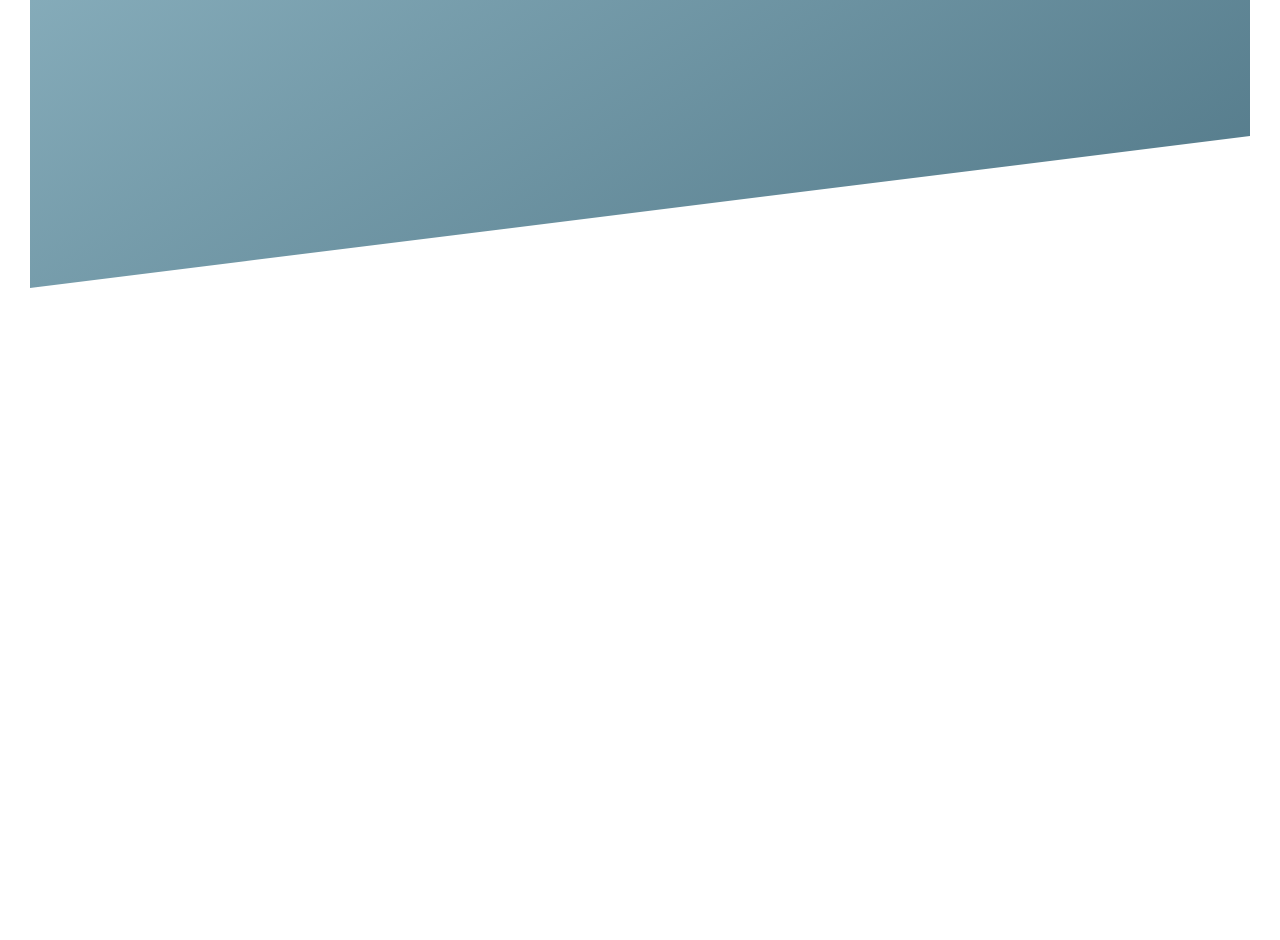
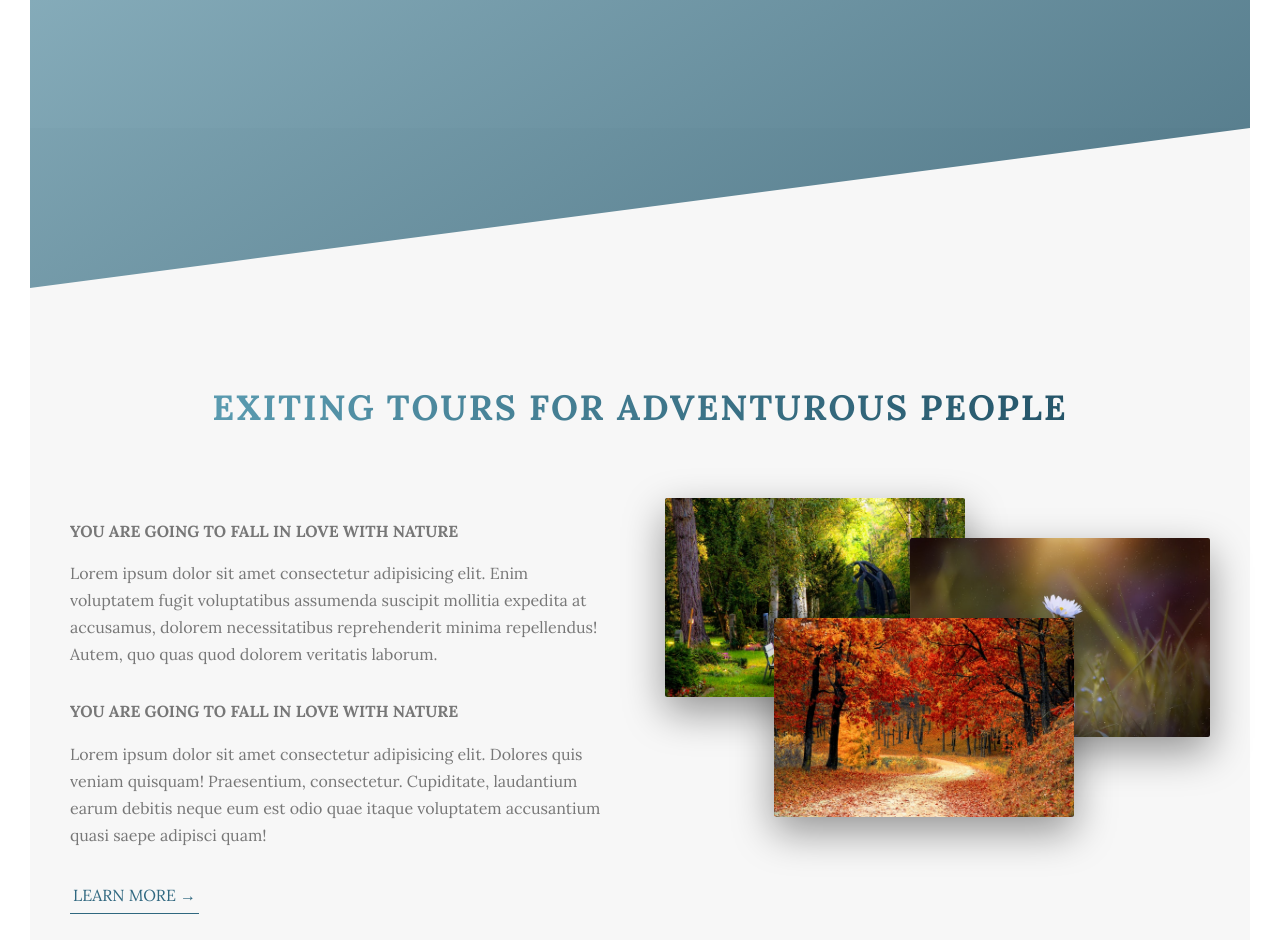
Before and after one commit to kstulgys/outdoors, a website built with Parcel: page index.html in a window 1280 px wide. Shown: the part 502-1442 px from the top of the page. Before the commit the page ends 820 px from the top, so only its background shows below. Built offline with nearby package versions, Linux system fonts and the light colour scheme; files whose address does not match are found by name.

Commit message:
add about section

```diff
--- a/index.html
+++ b/index.html
@@ -4,7 +4,7 @@
     <title>scss-project-1</title>
     <meta charset="UTF-8" />
     <link
-      href="https://fonts.googleapis.com/css?family=Itim"
+      href="https://fonts.googleapis.com/css?family=Lora:400,700|Montserrat:300"
       rel="stylesheet"
     />
   </head>
@@ -23,6 +23,58 @@
           <a href="#" class="btn btn--white btn--animated">Hello</a>
         </div>
       </header>
+      <main>
+        <section class="section-about">
+          <div class="ct mb-lg">
+            <h2 class="heading-secondary">
+              Exiting tours for adventurous people
+            </h2>
+          </div>
+          <div class="row">
+            <div class="col-1-of-2">
+              <h3 class="heading-tertiary mb-sm">
+                You are going to fall in love with nature
+              </h3>
+              <p class="paragraph">
+                Lorem ipsum dolor sit amet consectetur adipisicing elit. Enim
+                voluptatem fugit voluptatibus assumenda suscipit mollitia
+                expedita at accusamus, dolorem necessitatibus reprehenderit
+                minima repellendus! Autem, quo quas quod dolorem veritatis
+                laborum.
+              </p>
+              <h3 class="heading-tertiary mb-sm">
+                You are going to fall in love with nature
+              </h3>
+              <p class="paragraph">
+                Lorem ipsum dolor sit amet consectetur adipisicing elit. Dolores
+                quis veniam quisquam! Praesentium, consectetur. Cupiditate,
+                laudantium earum debitis neque eum est odio quae itaque
+                voluptatem accusantium quasi saepe adipisci quam!
+              </p>
+              <a href="#" class="btn-text">Learn More &rarr;</a>
+            </div>
+            <div class="col-1-of-2">
+              <div class="composition">
+                <img
+                  src="assets/img/nat-1.jpg"
+                  alt="photo-1"
+                  class="composition__photo composition__photo--p1"
+                />
+                <img
+                  src="assets/img/nat-2.jpg"
+                  alt="photo-2"
+                  class="composition__photo composition__photo--p2"
+                />
+                <img
+                  src="assets/img/nat-3.jpg"
+                  alt="photo-3"
+                  class="composition__photo composition__photo--p3"
+                />
+              </div>
+            </div>
+          </div>
+        </section>
+      </main>
     </div>
     <script src="src/index.js"></script>
   </body>
--- a/sass/abstracts/_variables.scss
+++ b/sass/abstracts/_variables.scss
@@ -1,7 +1,17 @@
-$color-primary:#306880;
-$color-primary-light:#5A9BB0;
-$color-primary-dark:#255569;
+$color-primary: #306880;
+$color-primary-light: #5a9bb0;
+$color-primary-dark: #255569;
 
-$color-grey-dark:#777;
-$color-white:#fff;
-$color-black:#000;
+$color-grey-light-1: #f7f7f7;
+
+$color-grey-dark: #777;
+$color-white: #fff;
+$color-black: #000;
+
+// FONT SIZES
+$default-font-size: 1.6rem;
+
+// GRID
+$grid-width: 114rem;
+$gutter-vertical: 8rem;
+$gutter-horizontal: 2rem;
--- a/sass/base/_base.scss
+++ b/sass/base/_base.scss
@@ -1,23 +1,21 @@
-
 *,
 *::after,
 *::before {
-  padding:0;
-  margin:0;
+  padding: 0;
+  margin: 0;
   box-sizing: inherit;
 }
 
 html {
   //defines what 1rem is
-  font-size: 62.5%
+  font-size: 62.5%;
 }
 
-@media only screen and (max-width: 40rem) {
-  html {
-    font-size: 50%;
-  }
-}
-
+// @media only screen and (max-width: 40rem) {
+//   html {
+//     font-size: 50%;
+//   }
+// }
 
 body {
   box-sizing: border-box;
--- a/sass/base/_typography.scss
+++ b/sass/base/_typography.scss
@@ -1,7 +1,5 @@
-
-
 body {
-  font-family: 'Itim', cursive;
+  font-family: 'Lora', serif;
   line-height: 1.7;
   font-weight: 400;
   color: $color-grey-dark;
@@ -21,7 +19,7 @@ body {
     letter-spacing: 3.5rem;
     animation: moveInLeft 1s ease-out 2s;
     animation-fill-mode: backwards;
-  };
+  }
 
   &--sub {
     display: block;
@@ -30,5 +28,38 @@ body {
     letter-spacing: 1.75rem;
     animation: moveInRight 1s ease-out 2s;
     animation-fill-mode: backwards;
-  };
+  }
 }
+
+.heading-secondary {
+  font-size: 3.5rem;
+  text-transform: uppercase;
+  font-weight: 700;
+  background-image: linear-gradient(
+    to right,
+    $color-primary-light,
+    $color-primary-dark
+  );
+  display: inline-block;
+  -webkit-background-clip: text;
+  color: transparent;
+  transition: all 0.2s;
+  letter-spacing: 0.2rem;
+  &:hover {
+    transform: skewY(2deg) skewX(15deg) scale(1.1);
+    text-shadow: 0.5rem 0.25rem rgba($color-black, 0.2);
+  }
+}
+
+.heading-tertiary {
+  font-size: 1.6rem;
+  font-weight: 700;
+  text-transform: uppercase;
+}
+
+.paragraph {
+  font-size: 1.6rem;
+  &:not(:last-child) {
+    margin-bottom: 3rem;
+  }
+}
--- a/sass/base/_utilities.scss
+++ b/sass/base/_utilities.scss
@@ -0,0 +1,15 @@
+.ct {
+  text-align: center;
+}
+
+.mb-lg {
+  margin-bottom: 8rem;
+}
+
+.mb-md {
+  margin-bottom: 4rem;
+}
+
+.mb-sm {
+  margin-bottom: 1.5rem;
+}
--- a/sass/components/_button.scss
+++ b/sass/components/_button.scss
@@ -1,32 +1,31 @@
-
 .btn {
   &:link,
   &:visited {
     text-decoration: none;
     padding: 1.5rem 4rem;
     text-transform: uppercase;
-    transition: all .2s;
+    transition: all 0.2s;
     border-radius: 10rem;
     position: relative;
-    font-size: 1.6rem
-  };
+    font-size: $default-font-size;
+  }
 
   &:hover {
-    transform: translateY(-.3rem);
-    box-shadow: 0 1rem 2rem rgba(0,0,0,.2);
+    transform: translateY(-0.3rem);
+    box-shadow: 0 1rem 2rem rgba(0, 0, 0, 0.2);
     &::after {
-      transform: scale(1.4,1.6);
-      opacity: 0
-    };
+      transform: scale(1.4, 1.6);
+      opacity: 0;
+    }
   }
 
   &:active {
-    transform: translateY(-.1rem);
-    box-shadow: 0 .5rem 1rem rgba(0,0,0,.2)
+    transform: translateY(-0.1rem);
+    box-shadow: 0 0.5rem 1rem rgba(0, 0, 0, 0.2);
   }
 
-  &::after{
-    content: "";
+  &::after {
+    content: '';
     position: absolute;
     top: 0;
     left: 0;
@@ -34,17 +33,42 @@
     height: 100%;
     width: 100%;
     z-index: -1;
-    transition: all .4s;
+    transition: all 0.4s;
     background-color: $color-white;
-  };
+  }
 
   &--white {
     background-color: $color-white;
     color: $color-grey-dark;
-  };
+  }
 
   &--animated {
     animation: moveInBottom 1s ease-out 3s;
     animation-fill-mode: backwards;
-  };
+  }
 }
+
+.btn-text {
+  &:link,
+  &:visited {
+    font-size: $default-font-size;
+    color: $color-primary;
+    display: inline-block;
+    text-decoration: none;
+    text-transform: uppercase;
+    transition: all 0.2s;
+    padding: 0.3rem;
+    border-bottom: 0.1rem solid $color-primary;
+  }
+  &:hover {
+    background-color: $color-primary;
+    color: $color-white;
+    box-shadow: 0 1rem 2rem rgba($color-black, 0.15);
+    transform: translateY(-0.3rem);
+  }
+
+  &:active {
+    box-shadow: 0 0.5rem 1rem rgba($color-black, 0.15);
+    transform: translateY(-0.3rem);
+  }
+}
--- /dev/null
+++ b/sass/components/_composition.scss
@@ -0,0 +1,38 @@
+.composition {
+  position: relative;
+
+  &__photo {
+    width: 55%;
+    box-shadow: 0 1.5rem 4rem rgba($color-black, 0.4);
+    border-radius: 0.2rem;
+    position: absolute;
+    z-index: 10;
+    transition: all 0.2s;
+    outline-offset: 2rem;
+
+    &--p1 {
+      left: 0;
+      top: -2rem;
+    }
+
+    &--p2 {
+      right: 0;
+      top: 2rem;
+    }
+
+    &--p3 {
+      left: 20%;
+      top: 10rem;
+    }
+
+    &:hover {
+      transform: scale(1.05) translateY(-0.5rem);
+      box-shadow: 0 2.5rem 4rem rgba($color-black, 0.5);
+      z-index: 20;
+      outline: 1.5rem solid $color-primary;
+    }
+  }
+  &:hover &__photo:not(:hover) {
+    transform: scale(0.95);
+  }
+}
--- a/sass/layout/_grid.scss
+++ b/sass/layout/_grid.scss
@@ -1,34 +1,32 @@
 .row {
-  max-width: 114rem;
+  max-width: $grid-width;
   display: flex;
   justify-content: space-between;
-  background-color: #eee;
+  margin: 0 auto;
 
-  &:not(:last-child){
+  &:not(:last-child) {
     margin-bottom: 3rem;
   }
   .col-1-of-2 {
     width: calc(100% * 0.5 - 5rem * 0.5);
-    background-color: red;
   }
 
   .col-1-of-3 {
     width: calc(100% * 0.333 - 5rem * 0.666);
-    background-color: red;
   }
 
   .col-1-of-4 {
     width: calc(100% * 0.25 - 5rem * 0.75);
-    background-color: red;
   }
 
   .col-2-of-3 {
     width: calc(100% * 0.666 - 5rem * 0.333);
-    background-color: red;
   }
   .col-3-of-4 {
     width: calc(100% * 0.75 - 5rem * 0.25);
-    background-color: red;
   }
+}
 
-}
+// $grid-width: 114rem;
+// $gutter-vertical: 8rem;
+// $gutter-horizontal: 2rem;
--- a/sass/layout/_header.scss
+++ b/sass/layout/_header.scss
@@ -1,28 +1,27 @@
-
 .header {
   height: 95vh;
   background-image: linear-gradient(
-    to right bottom,
-     rgba(90, 154, 176, 0.6),
-     rgba(37, 85, 105, 0.8)),
-     url("../assets/img/header.jpg");
+      to right bottom,
+      rgba(90, 154, 176, 0.6),
+      rgba(37, 85, 105, 0.8)
+    ),
+    url('../assets/img/header.jpg');
   background-size: cover;
   background-position: top;
-  clip-path: polygon(0 0, 100% 0, 100% 80%, 0 100%);
+  clip-path: polygon(0 0, 100% 0, 100% 75vh, 0 100%);
   position: relative;
   animation: fadeIn 2s ease-in;
-  box-shadow: 10px 10px 5px 0px rgba(0,0,0,0.75);
+  box-shadow: 10px 10px 5px 0px rgba(0, 0, 0, 0.75);
 
   &__logo-box {
     position: absolute;
     top: 4rem;
     left: 4rem;
-
-  };
+  }
 
   &__logo {
     height: 10rem;
-  };
+  }
 
   &__text-box {
     height: 90%;
--- a/sass/main.scss
+++ b/sass/main.scss
@@ -8,9 +8,9 @@
 @import 'base/typography';
 
 @import 'components/button';
+@import 'components/composition';
 
 @import 'layout/header';
+@import 'layout/grid';
 
 @import 'pages/home';
-
-@import 'layout/grid';
--- a/sass/pages/_home.scss
+++ b/sass/pages/_home.scss
@@ -0,0 +1,5 @@
+.section-about {
+  background-color: $color-grey-light-1;
+  padding: 25rem 0;
+  margin-top: -20vh;
+}
```
Also changed, not shown: assets/img/nat-1.jpg (added), assets/img/nat-2.jpg (added), assets/img/nat-3.jpg (added), 2 other files.
